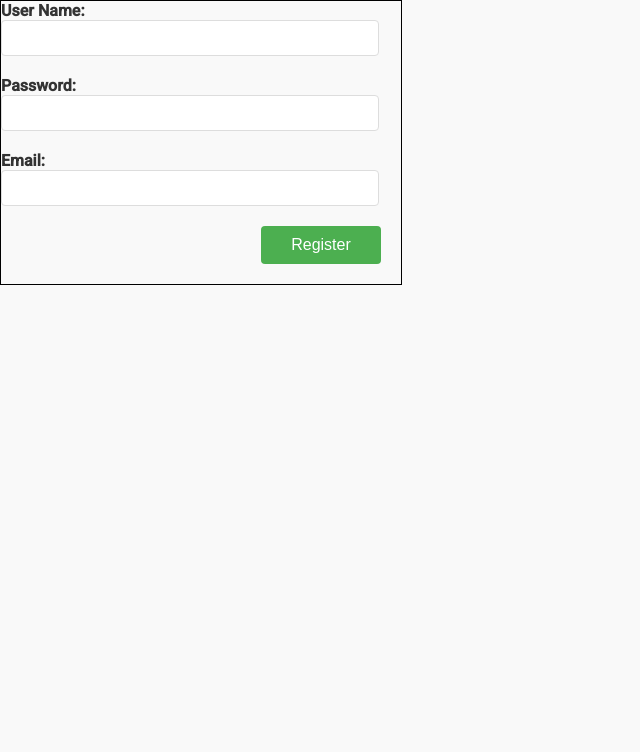
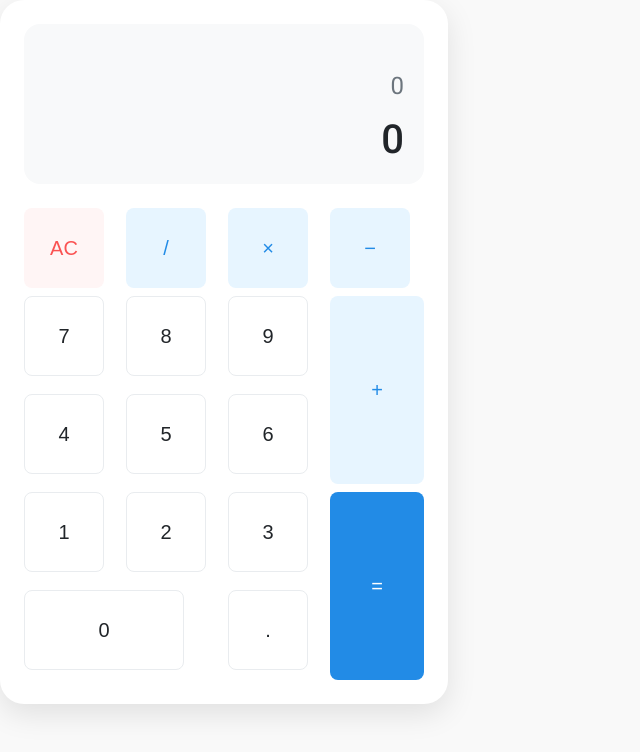
Before and after one commit to Samuel1796/Angular101, an Angular app: page / in a window 1280 px wide. Shown: the top 752 px of the page, without its empty margins (0-640 px from the left). Built offline with nearby package versions, Linux system fonts and the light colour scheme.

Commit message:
add: done with the assignment

```diff
--- a/src/app/app.component.html
+++ b/src/app/app.component.html
@@ -22,4 +22,4 @@
 <!-- <input type="text" #name1>
 <input type="text" #name2> -->
 
-<app-forms></app-forms>
+<app-calc></app-calc>
--- a/src/app/app.component.ts
+++ b/src/app/app.component.ts
@@ -1,93 +1,86 @@
 import { Component } from '@angular/core';
 import { RouterOutlet } from '@angular/router';
-import { FirstComponent } from './first/first.component';
-import { CalculatorComponent } from './calculator/calculator.component';
-import { SecondComponent } from './second/second.component';
-import { MainComponent } from './main/main.component';
-import { Movie, Product, User } from './utils/types.type';
-import { FormsComponent } from "./forms/forms.component";
+import { CalcComponent } from './calc/calc.component';
+
 
 @Component({
   selector: 'app-root',
   standalone: true,
   imports: [
     RouterOutlet,
-    FirstComponent,
-    CalculatorComponent,
-    SecondComponent,
-    MainComponent,
-    FormsComponent
+    CalcComponent
+
 ],
   templateUrl: './app.component.html',
   styleUrl: './app.component.css',
 })
 export class AppComponent {
 
-  // This hook runs when a component is initialised
-  // Second to constructor
-  ngOnInit(){
-    this.display_name("Net", "Ninja");
-   }
+//   // This hook runs when a component is initialised
+//   // Second to constructor
+//   ngOnInit(){
+//     this.display_name("Net", "Ninja");
+//    }
 
-  // this hook runs after everything in the component is rendered
-  ngAfterViewInit(){}
+//   // this hook runs after everything in the component is rendered
+//   ngAfterViewInit(){}
 
-  title = 'Angular101';
+//   title = 'Angular101';
 
-  num1: number = 80;
-  string1: string = 'Kofi';
-  testbool: boolean = true;
-  testArray: (string | number)[] = ['aa', 'bb', 'cc', 7, 6, 8];
-  testArray2: any = ['kofi', 8, true, [true, 8, 'Yes']];
+//   num1: number = 80;
+//   string1: string = 'Kofi';
+//   testbool: boolean = true;
+//   testArray: (string | number)[] = ['aa', 'bb', 'cc', 7, 6, 8];
+//   testArray2: any = ['kofi', 8, true, [true, 8, 'Yes']];
 
-  Samuel:User = {
-    nameOfSong: 'Heat Waves',
-    artist: 'Glass Animals',
-    rating: 5,
-  }
+//   Samuel:User = {
+//     nameOfSong: 'Heat Waves',
+//     artist: 'Glass Animals',
+//     rating: 5,
+//   }
 
-  Sam:Movie ={
-    title: "The Originals",
-    genre: "Action",
-    origin: "USA"
-  }
+//   Sam:Movie ={
+//     title: "The Originals",
+//     genre: "Action",
+//     origin: "USA"
+//   }
 
-arrayOfProducts: Product[] = [
-  {
-    name: "Wireless Headphones",
-    price: 199.99,
-    description: "High-quality noise cancelling bluetooth headphones",
-    category: "Electronics",
-    image: "..."
-},
-{
-    name: "Exercise Mat",
-    price: 29.99,
-    description: "Premium non-slip exercise mat",
-    category: "Fitness",
-    image: "....."
-},
-]
+// arrayOfProducts: Product[] = [
+//   {
+//     name: "Wireless Headphones",
+//     price: 199.99,
+//     description: "High-quality noise cancelling bluetooth headphones",
+//     category: "Electronics",
+//     image: "..."
+// },
+// {
+//     name: "Exercise Mat",
+//     price: 29.99,
+//     description: "Premium non-slip exercise mat",
+//     category: "Fitness",
+//     image: "....."
+// },
+// ]
 
 
-car(name: string, price: number):string {
-  return "";
-}
-
-a: number = 10;
-b: number = 20;
-sum !: number;
-
-// sample_function():void{
-//   this.sum = this.a + this.b;
+// car(name: string, price: number):string {
+//   return "";
 // }
 
-add_two_numbers(num1: string, num2: string){
+// a: number = 10;
+// b: number = 20;
+// sum !: number;
 
-  this.sum = Number(num1) + Number(num2);
+// // sample_function():void{
+// //   this.sum = this.a + this.b;
+// // }
+
+// add_two_numbers(num1: string, num2: string){
+
+//   this.sum = Number(num1) + Number(num2);
+// }
+
+// display_name(first_name: string, second_name: string,) {
+//   console.log(first_name + " " + second_name);
+// }
 }
-
-display_name(first_name: string, second_name: string,) {
-  console.log(first_name + " " + second_name);
-}
-}
--- /dev/null
+++ b/src/app/calc/calc.component.css
@@ -0,0 +1,123 @@
+body {
+    display: flex;
+    align-items: center;
+    justify-content: center;
+    min-height: 100vh;
+    background-color: #f5f5f5;
+    margin: 0;
+    padding: 20px;
+    font-family: system-ui, -apple-system, BlinkMacSystemFont, 'Segoe UI', sans-serif;
+  }
+
+  .main-calc-body {
+    width: 400px;
+    background-color: #ffffff;
+    border-radius: 24px;
+    box-shadow: 0 10px 30px rgba(0, 0, 0, 0.1);
+    padding: 24px;
+  }
+
+  .display {
+    background-color: #f8f9fa;
+    border-radius: 16px;
+    padding: 20px;
+    margin-bottom: 24px;
+    min-height: 120px;
+    display: flex;
+    flex-direction: column;
+    justify-content: flex-end;
+    align-items: flex-end;
+  }
+
+  .expression {
+    font-size: 1.5rem;
+    color: #6c757d;
+    min-height: 36px;
+    margin-bottom: 8px;
+    word-break: break-all;
+  }
+
+  .answer {
+    font-size: 2.5rem;
+    color: #212529;
+    font-weight: 500;
+    min-height: 48px;
+  }
+
+  .calculator-grid {
+    display: grid;
+    grid-template-columns: repeat(4, 1fr);
+    gap: 8px;
+  }
+
+  .calculator-grid .zero {
+    grid-column: span 2;
+  }
+
+  button {
+    border: none;
+    background: none;
+    padding: 0;
+    font-size: 1.25rem;
+    border-radius: 8px;
+    cursor: pointer;
+    transition: all 0.2s ease;
+    aspect-ratio: 1;
+    display: flex;
+    align-items: center;
+    justify-content: center;
+    height: 80px;
+  }
+
+  .zero {
+    aspect-ratio: 2;
+  }
+
+  button:hover {
+    background-color: #f8f9fa;
+  }
+
+  button:active {
+    transform: scale(0.95);
+  }
+
+  .number {
+    background-color: #ffffff;
+    color: #212529;
+    border: 1px solid #e9ecef;
+  }
+
+  .operator {
+    background-color: #e7f5ff;
+    color: #228be6;
+    font-weight: 500;
+  }
+  .plus{
+    background-color: #e7f5ff;
+    color: #228be6;
+    font-weight: 500;
+    grid-row: span 2;
+    aspect-ratio: 1/2;
+    height: auto;
+  }
+
+  .clear {
+    background-color: #fff5f5;
+    color: #fa5252;
+    font-weight: 500;
+  }
+
+  .equals {
+    background-color: #228be6;
+    color: white;
+    font-weight: 500;
+    grid-row: span 2;
+    aspect-ratio: 1/2;
+    height: auto;
+  }
+
+  .delete {
+    background-color: #fff5f5;
+    color: #fa5252;
+    font-weight: 500;
+  }
--- /dev/null
+++ b/src/app/calc/calc.component.html
@@ -0,0 +1,32 @@
+<div class="main-calc-body">
+  <div class="display">
+    <div class="expression">{{expression || '0'}}</div>
+    <div class="answer">{{answer || '0'}}</div>
+  </div>
+
+  <div class="calculator-grid">
+    <button class="clear" (click)="on_clear_button_click()">AC</button>
+    <button class="operator" (click)="on_operator_button_click('/')">/</button>
+    <button class="operator" (click)="on_operator_button_click('*')">×</button>
+    <button class="operator" (click)="on_operator_button_click('-')">−</button>
+
+    <button class="number" (click)="on_number_button_click(7)">7</button>
+    <button class="number" (click)="on_number_button_click(8)">8</button>
+    <button class="number" (click)="on_number_button_click(9)">9</button>
+    <button class="plus" (click)="on_operator_button_click('+')">+</button>
+
+    <button class="number" (click)="on_number_button_click(4)">4</button>
+    <button class="number" (click)="on_number_button_click(5)">5</button>
+    <button class="number" (click)="on_number_button_click(6)">6</button>
+
+    <button class="number" (click)="on_number_button_click(1)">1</button>
+    <button class="number" (click)="on_number_button_click(2)">2</button>
+    <button class="number" (click)="on_number_button_click(3)">3</button>
+    <button class="equals" (click)="on_equal_button_click()">=</button>
+
+    <button class="number zero" (click)="on_number_button_click(0)">0</button>
+    <button class="number" (click)="on_number_button_click('.')">.</button>
+
+
+  </div>
+</div>
--- /dev/null
+++ b/src/app/calc/calc.component.ts
@@ -0,0 +1,35 @@
+import { CommonModule } from '@angular/common';
+import { Component } from '@angular/core';
+
+@Component({
+  selector: 'app-calc',
+  standalone: true,
+  imports: [CommonModule],
+  templateUrl: './calc.component.html',
+  styleUrls: ['./calc.component.css'],
+})
+export class CalcComponent {
+  expression: string = '';
+  answer: any = 0;
+
+  on_number_button_click(value: number | string) {
+    this.expression += value.toString();
+  }
+
+  on_operator_button_click(value: string) {
+    this.expression += value;
+  }
+
+  on_clear_button_click() {
+    this.expression = '';
+    this.answer = 0;
+  }
+
+  on_equal_button_click() {
+    try {
+      this.answer = eval(this.expression);
+    } catch (error) {
+      this.answer = 'Error';
+    }
+  }
+}
--- a/src/app/forms/forms.component.html
+++ b/src/app/forms/forms.component.html
@@ -12,6 +12,6 @@
         <input type="email" name="email" [(ngModel)]="user.email">
     </div>
     <div class="form-group">
-        <button type="submit" [disabled]="form.form.touched">Register</button>
+        <button type="submit" [disabled]="form.form.pristine">Register</button>
     </div>
 </form>
```
Also changed, not shown: 1 other file (tests, documents, lock files or other folders).
